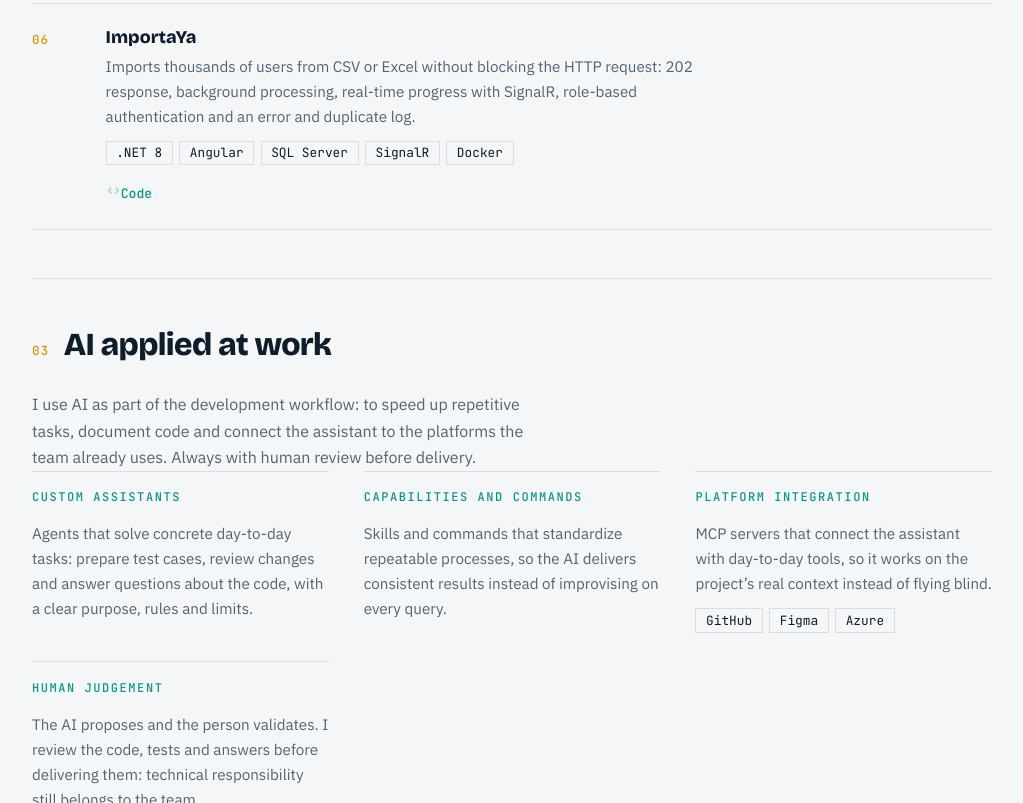
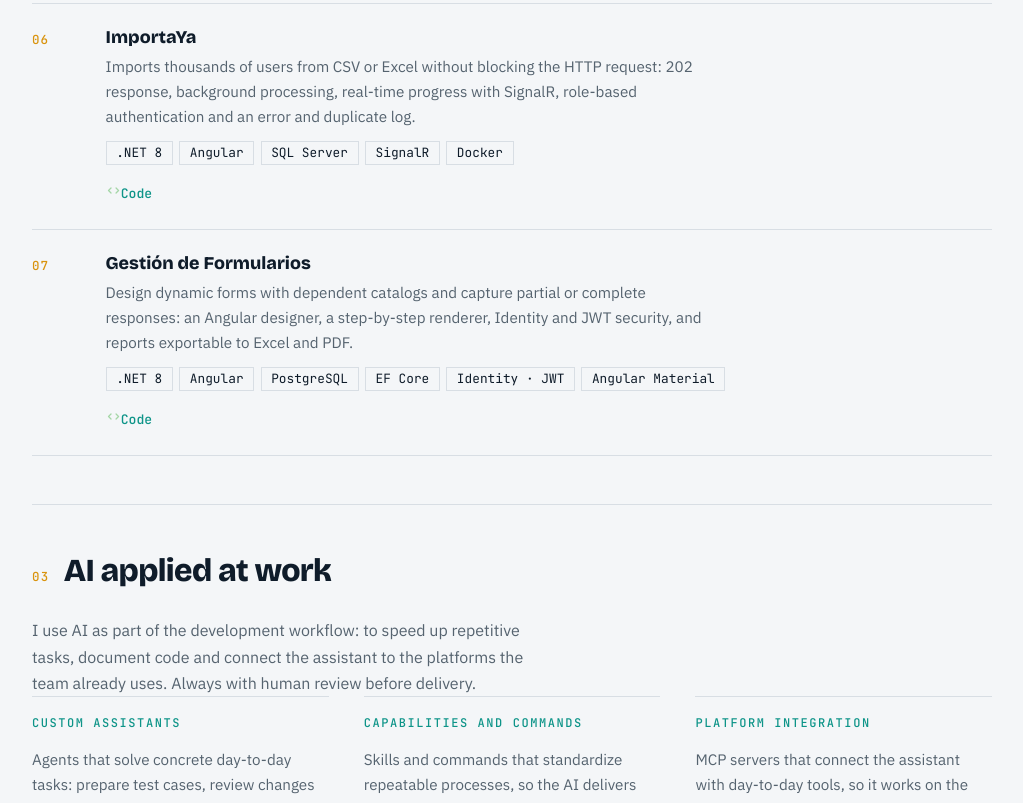
Before and after one commit to Csar27/cv-cesar-torres, a plain HTML site: page cesar-torres-cv.html in a window 1280 px wide. Shown: the part 3789-4592 px from the top of the page, without its empty margins (128-1151 px from the left). Drawn offline with nearby package versions, Linux system fonts and the light colour scheme.

Commit message:
Add forms project to CV
Add the dynamic forms project to the portfolio with Spanish and English descriptions of its features and tech stack.

```diff
--- a/cesar-torres-cv.html
+++ b/cesar-torres-cv.html
@@ -280,6 +280,7 @@ main:focus{outline:none}
 <article class="prow item"><span class="pnum">04</span><div class="pmain"><h3 data-i18n="p4.title">Cartera · Gestión de pagos</h3><p class="pdesc" data-i18n="p4.desc">Ordena los gastos personales en pesos colombianos: gráfico mensual, categorías propias, exportación a CSV e inicio de sesión para guardar cada movimiento.</p><div class="tags"><span>JavaScript</span><span>Firebase</span><span>Firestore</span><span>Docker</span></div><div class="lks"><a href="https://github.com/Csar27/Gestion-Pagos-Web" target="_blank" rel="noopener"><svg class="i s" viewBox="0 0 24 24" aria-hidden="true"><path d="m8 8-4 4 4 4M16 8l4 4-4 4"/></svg><span data-i18n="pf.code">Código</span></a><a href="https://gestion-pagos-web.vercel.app" target="_blank" rel="noopener"><svg class="i s" viewBox="0 0 24 24" aria-hidden="true"><path d="M7 17 17 7M8 7h9v9"/></svg><span data-i18n="pf.demo">Ver demo</span></a></div></div></article>
 <article class="prow item"><span class="pnum">05</span><div class="pmain"><h3 data-i18n="p5.title">Gastos App</h3><p class="pdesc" data-i18n="p5.desc">Presupuesto mensual en el celular: registro de salario y egresos, filtros por fecha y exportación a Excel para revisar el mes fuera de la app.</p><div class="tags"><span>Flutter</span><span>Dart</span><span>Provider</span></div><div class="lks"><a href="https://github.com/Csar27/gastos_app" target="_blank" rel="noopener"><svg class="i s" viewBox="0 0 24 24" aria-hidden="true"><path d="m8 8-4 4 4 4M16 8l4 4-4 4"/></svg><span data-i18n="pf.code">Código</span></a></div></div></article>
 <article class="prow item"><span class="pnum">06</span><div class="pmain"><h3>ImportaYa</h3><p class="pdesc" data-i18n="p6.desc">Importa miles de usuarios desde CSV o Excel sin bloquear la petición HTTP: respuesta 202, procesamiento en segundo plano, progreso en tiempo real con SignalR, autenticación con roles y log de errores y duplicados.</p><div class="tags"><span>.NET 8</span><span>Angular</span><span>SQL Server</span><span>SignalR</span><span>Docker</span></div><div class="lks"><a href="https://github.com/Csar27/ImportaYa" target="_blank" rel="noopener"><svg class="i s" viewBox="0 0 24 24" aria-hidden="true"><path d="m8 8-4 4 4 4M16 8l4 4-4 4"/></svg><span data-i18n="pf.code">Código</span></a></div></div></article>
+<article class="prow item"><span class="pnum">07</span><div class="pmain"><h3>Gestión de Formularios</h3><p class="pdesc" data-i18n="p7.desc">Diseña formularios dinámicos con catálogos dependientes y captura respuestas parciales o completas: diseñador Angular, renderizador paso a paso, seguridad con Identity y JWT, y reportes exportables a Excel y PDF.</p><div class="tags"><span>.NET 8</span><span>Angular</span><span>PostgreSQL</span><span>EF Core</span><span>Identity · JWT</span><span>Angular Material</span></div><div class="lks"><a href="https://github.com/Csar27/gestion-formulario" target="_blank" rel="noopener"><svg class="i s" viewBox="0 0 24 24" aria-hidden="true"><path d="m8 8-4 4 4 4M16 8l4 4-4 4"/></svg><span data-i18n="pf.code">Código</span></a></div></div></article>
 </div>
 </section>
 <section id="ia">
@@ -416,6 +417,7 @@ var ES={
 'p5.title':'Gastos App',
 'p5.desc':'Presupuesto mensual en el celular: registro de salario y egresos, filtros por fecha y exportación a Excel para revisar el mes fuera de la app.',
 'p6.desc':'Importa miles de usuarios desde CSV o Excel sin bloquear la petición HTTP: respuesta 202, procesamiento en segundo plano, progreso en tiempo real con SignalR, autenticación con roles y log de errores y duplicados.',
+'p7.desc':'Diseña formularios dinámicos con catálogos dependientes y captura respuestas parciales o completas: diseñador Angular, renderizador paso a paso, seguridad con Identity y JWT, y reportes exportables a Excel y PDF.',
 'ia.lead':'Uso la IA como parte del flujo de desarrollo: para acelerar tareas repetitivas, documentar código y conectar el asistente con las plataformas que el equipo ya maneja. Siempre con revisión humana antes de entregar.',
 'ia.c1.t':'Asistentes a medida',
 'ia.c1.d':'Agentes que resuelven tareas concretas del día a día: preparar casos de prueba, revisar cambios y responder dudas del código, con función, reglas y límites bien definidos.',
@@ -496,6 +498,7 @@ var EN={
 'p5.title':'Expenses App',
 'p5.desc':'Monthly budget on your phone: record income and expenses, filter by date and export to Excel to review the month outside the app.',
 'p6.desc':'Imports thousands of users from CSV or Excel without blocking the HTTP request: 202 response, background processing, real-time progress with SignalR, role-based authentication and an error and duplicate log.',
+'p7.desc':'Design dynamic forms with dependent catalogs and capture partial or complete responses: an Angular designer, a step-by-step renderer, Identity and JWT security, and reports exportable to Excel and PDF.',
 'ia.lead':'I use AI as part of the development workflow: to speed up repetitive tasks, document code and connect the assistant to the platforms the team already uses. Always with human review before delivery.',
 'ia.c1.t':'Custom assistants',
 'ia.c1.d':'Agents that solve concrete day-to-day tasks: prepare test cases, review changes and answer questions about the code, with a clear purpose, rules and limits.',
```
